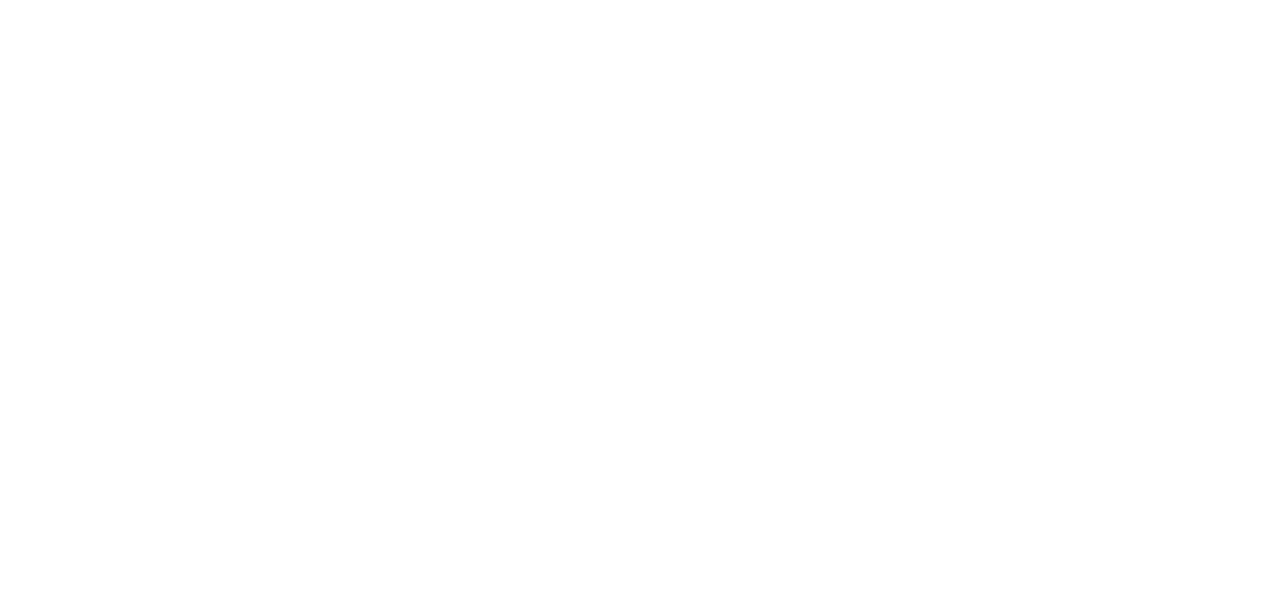
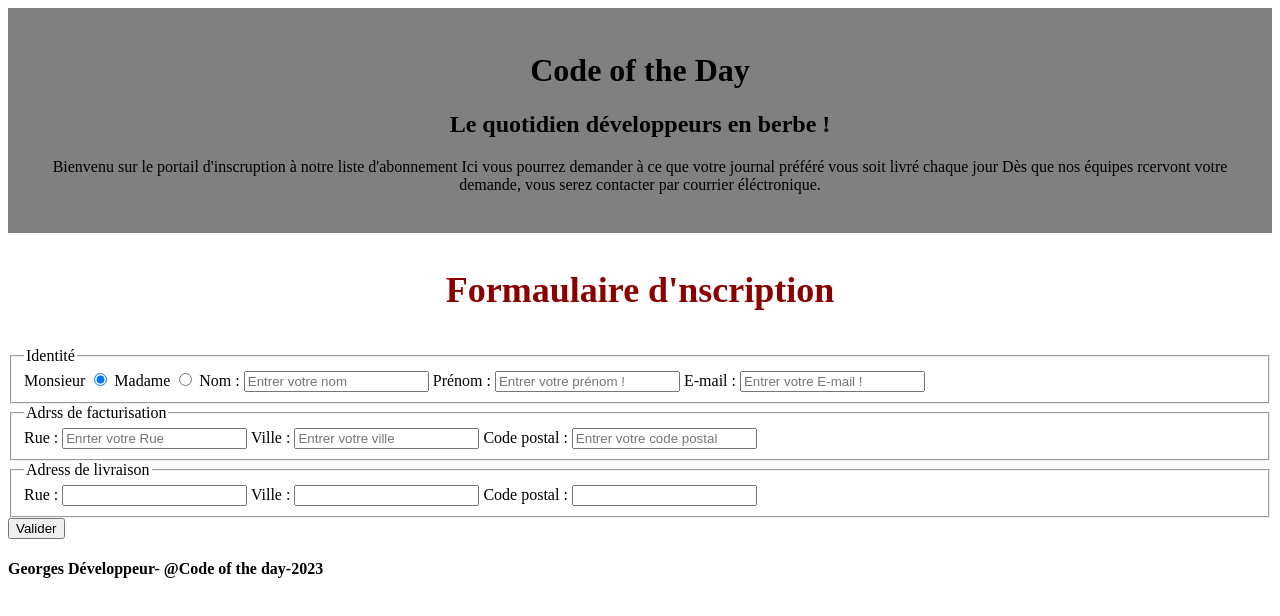
Before and after one commit to Ataf90/formulaire-inscription, a website: page index.html in a window 1280 px wide. Drawn offline with nearby package versions, Linux system fonts and the light colour scheme; no server answers.

```diff
--- a/asessts/script/script.js
+++ b/asessts/script/script.js
@@ -0,0 +1,48 @@
+console.log("Bien chargé mon js script !");
+//------------------------API--------------------
+let url = "https://geo.api.gouv.fr/communes?codePostal=13013&field=nom,code,codesPostaux,codeDepartement,codeRegion,population&format=son&geometry=centre";
+
+ let datasAxios = await axiosTest();
+console.log("Datas type via Axios : ", datasAxios);
+async function axiosTest(){
+    const response = await axios.get("https://api-adresse.data.gouv.fr/search/?q=54+boulevard");
+    return response.data;
+}
+console.log("city ",datasAxios.features.properties);
+
+// document.querySelector("#codePostal").addEventListener("input", function () {
+//     if (this.value.length == 5) {
+//         let url = `https://geo.api.gouv.fr/communes?codePostal=${this.value}&field=nom,code,codesPostaux,codeDepartement,codeRegion,population&format=son&geometry=centre`;
+//         fetch(url).then(response => response.json().then(data => {
+
+//             console.log(data);
+//             let affichage = '<ul>';
+//             for (let code  of data) {
+//                 affichage += `<li>${code.nom}</li>`
+
+//             }
+//             affichage += '<ul>';
+
+//         })
+//         );
+//     }
+// })
+// document.querySelector("#ville").addEventListener("input", function(){
+//     if(this.value.length == 5){
+//         fetch(url).then(response => response.json().then(data =>{
+//             console.log(data);
+//             let affichageVille = '<ul>';
+//             for (let ville of object) {
+
+//             }
+//         }))
+//     }
+// })
+
+document.querySelector("#rue").addEventListener("input",function(){
+    let recuperData = document.querySelector("#rue").value;
+    for (const adress of datasAxios) {
+        let select = document.createElement("select")
+        adress = datasAxios.city;
+    }
+})
--- /dev/null
+++ b/asessts/style/style.scss
@@ -0,0 +1,12 @@
+header{
+    background-color: gray;
+    display: row;
+    text-align: center;
+    padding: 23px;
+}
+
+  h3{
+    color:rgb(139,0,0);
+    text-align: center;
+    font-size:36px ;
+}
--- a/index.html
+++ b/index.html
@@ -1,21 +1,78 @@
 <!DOCTYPE html>
-<html lang="en">
+<html lang="fr">
 <head>
     <meta charset="UTF-8">
     <meta name="viewport" content="width=device-width, initial-scale=1.0">
-    <script src="/asessts/script/script.js" defer></script>
+    <script type="module" src="/asessts/script/script.js" defer></script>
+    <script src="https://cdn.jsdelivr.net/npm/axios/dist/axios.min.js"></script>
     <link rel="stylesheet" href="./asessts/style/style.css">
+
     <title>formulaire-inscription</title>
 </head>
 <body>
-    <head>
-
-    </head>
+    <header>
+        <h1>Code of the Day</h1>
+        <h2><strong>Le quotidien développeurs en berbe !</strong></h2>
+        <p>Bienvenu sur le portail d'inscruption à notre liste d'abonnement
+            Ici vous pourrez demander à ce que votre journal préféré vous soit livré chaque jour
+           Dès que nos équipes rcervont votre demande, vous serez contacter par courrier éléctronique.
+        </p>
+    </header>
     <main>
-
+        <h3>Formaulaire d'nscription</h3>
+        <div class="container-identite">
+              <fieldset>
+                <legend>Identité</legend>
+                <label for="genre-homme">Monsieur
+                    <input type="radio" value="genre-homme" checked id="genre-homme">
+                </label>
+                <label for="genre-femme">Madame
+                    <input type="radio" value="genre-femme" id="genre-femme">
+                </label>
+                <label for="nom">Nom :
+                    <input type="text" value="" id="nom" placeholder="Entrer votre nom">
+                </label>
+                <label for="prenom">Prénom :
+                    <input type="text" value="" id="prenom" placeholder="Entrer votre prénom !">
+                </label>
+                <label for="mail">E-mail :
+                    <input type="text"  placeholder="Entrer votre E-mail !" id="mail">
+                </label>
+              </fieldset>
+        </div>
+        <div class="container-facturisation">
+              <fieldset>
+                <legend>Adrss de facturisation </legend>
+                <label for="rue">Rue :
+                    <input type="text" placeholder="Enrter votre Rue" id="rue">
+                </label>
+                <label for="ville">Ville :
+                    <input type="text" id="ville" placeholder="Entrer votre ville ">
+                </label>
+                <label for="codePostal">Code postal :
+                    <input type="text"  id="codePostal" placeholder="Entrer votre code postal ">
+                    <div style="display: none" id="error-message"></div>
+                </label>
+              </fieldset>
+        </div>
+        <div class="container-livraison">
+              <fieldset>
+                <legend>Adress de livraison</legend>
+                <label for="rue2">Rue :
+                    <input type="text" id="rue2">
+                </label>
+                <label for="ville2">Ville :
+                    <input type="text" id="ville2">
+                </label>
+                <label for="code-postal2">Code postal :
+                    <input type="text" id="code-postal2">
+                </label>
+              </fieldset>
+        </div>
+        <button type="submit" class="btn-valider">Valider</button>
     </main>
     <footer>
-
+        <h4>Georges Développeur- @Code of the day-2023</h4>
     </footer>
 </body>
 </html>
```
Also changed, not shown: asessts/style/_variables.scss (added), asessts/style/style.css, 2 other files.
